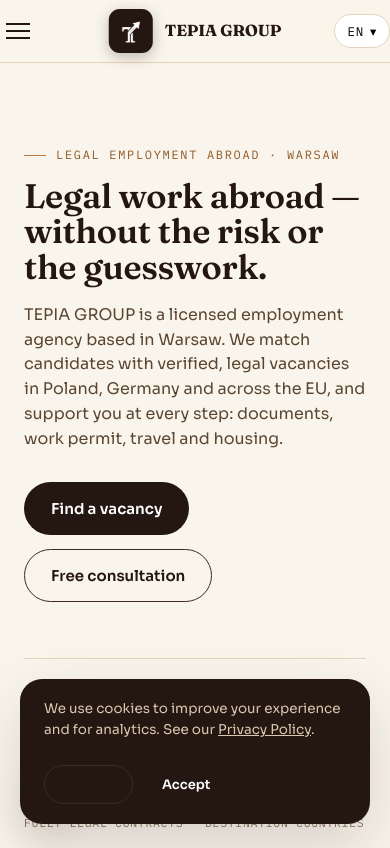
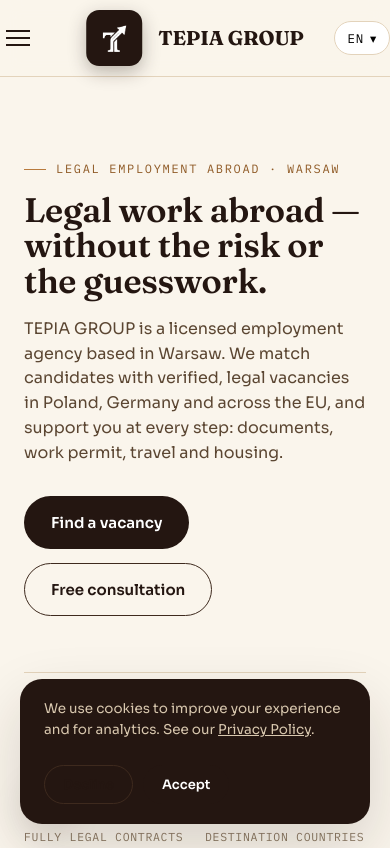
Before and after one commit to inkbeatstudio/tapia, a plain HTML site: page public-site/index.html in a window 390 px wide. Shown: the top 848 px of the page. Drawn offline with Linux system fonts and the light colour scheme.

Commit message:
Add files via upload

```diff
--- a/public-site/assets/css/tepia.css
+++ b/public-site/assets/css/tepia.css
@@ -97,19 +97,18 @@
   backdrop-filter:blur(10px);
   border-bottom:1px solid var(--line);
 }
-.header-row{display:flex;align-items:center;justify-content:space-between;padding:14px 0;gap:24px;}
-.brand{display:flex;align-items:center;gap:12px;font-family:var(--font-display);font-weight:600;font-size:20px;}
+.header-row{display:flex;align-items:center;justify-content:space-between;padding:10px 0;gap:24px;min-height:88px;}
+.brand{display:flex;align-items:center;gap:16px;font-family:var(--font-display);font-weight:600;font-size:20px;}
 .brand .logo-badge{
-  flex-shrink:0;width:52px;height:52px;border-radius:13px;background:var(--espresso);
-  display:flex;align-items:center;justify-content:center;box-shadow:0 4px 14px rgba(36,22,17,.28);
+  flex-shrink:0;width:68px;height:68px;border-radius:16px;background:var(--espresso);
+  display:flex;align-items:center;justify-content:center;box-shadow:0 6px 18px rgba(36,22,17,.3);
 }
-.brand .logo-badge img{height:32px;width:auto;display:block;filter:brightness(0) invert(1);}
-.brand .brand-word{display:flex;flex-direction:column;line-height:1.08;}
-.brand .brand-word b{font-size:22px;font-weight:700;letter-spacing:-.01em;color:var(--espresso);}
-.brand .brand-word span{font-family:var(--font-mono);font-size:10px;letter-spacing:.09em;color:var(--bronze-deep);text-transform:uppercase;margin-top:3px;font-weight:600;}
-.main-nav{display:flex;align-items:center;gap:30px;}
-.main-nav a{font-size:14.5px;font-weight:500;color:var(--coffee-soft);transition:color .15s;position:relative;margin-right:30px;}
-.main-nav a:last-child{margin-right:0;}
+.brand .logo-badge img{height:42px;width:auto;display:block;filter:brightness(0) invert(1);}
+.brand .brand-word{display:flex;flex-direction:column;line-height:1.1;white-space:nowrap;}
+.brand .brand-word b{font-size:26px;font-weight:700;letter-spacing:-.01em;color:var(--espresso);white-space:nowrap;}
+.brand .brand-word span{font-family:var(--font-mono);font-size:11px;letter-spacing:.08em;color:var(--bronze-deep);text-transform:uppercase;margin-top:4px;font-weight:600;white-space:nowrap;}
+.main-nav{display:flex;align-items:center;gap:26px;}
+.main-nav a{font-size:14.5px;font-weight:500;color:var(--coffee-soft);transition:color .15s;position:relative;}
 .main-nav a:hover, .main-nav a.active{color:var(--bronze-deep);}
 .header-actions{display:flex;align-items:center;gap:14px;}
 .lang-switch{position:relative;}
@@ -284,8 +283,9 @@
 .avatar-circle{
   width:100%;aspect-ratio:1/1;border-radius:var(--radius-lg);background:linear-gradient(135deg,var(--linen),var(--bronze-glow));
   display:flex;align-items:center;justify-content:center;font-family:var(--font-display);font-size:34px;font-weight:600;
-  color:var(--espresso);margin-bottom:18px;
+  color:var(--espresso);margin-bottom:18px;overflow:hidden;
 }
+.avatar-circle img{width:100%;height:100%;object-fit:cover;}
 .team-card h4{font-family:var(--font-display);font-size:18px;margin-bottom:2px;}
 .team-card .role{font-family:var(--font-mono);font-size:12px;color:var(--muted);text-transform:uppercase;letter-spacing:.04em;margin-bottom:14px;}
 .team-card .bio{font-size:13.5px;color:var(--coffee-soft);margin-bottom:12px;}
@@ -504,10 +504,10 @@
   .header-row{justify-content:space-between;}
   .brand{position:absolute;left:50%;top:50%;transform:translate(-50%,-50%);}
   .brand .brand-word span{display:none;}
-  .brand .logo-badge{width:44px;height:44px;border-radius:11px;}
-  .brand .logo-badge img{height:27px;}
-  .brand .brand-word b{font-size:16px;}
-  .header-row{position:relative;}
+  .brand .logo-badge{width:56px;height:56px;border-radius:13px;}
+  .brand .logo-badge img{height:34px;}
+  .brand .brand-word b{font-size:20px;}
+  .header-row{position:relative;min-height:76px;}
   .grid-3, .grid-2{grid-template-columns:1fr;}
   .footer-grid{grid-template-columns:1fr;}
   .field-row{grid-template-columns:1fr;}
--- a/public-site/index.html
+++ b/public-site/index.html
@@ -160,6 +160,11 @@
         <div><h4 data-i18n="about.v3_t">A manager for the whole contract</h4><p data-i18n="about.v3_d">Your personal manager stays reachable for as long as your contract runs.</p></div>
       </div>
     </div>
+  </section>
+
+  <!-- PHOTO BANNER -->
+  <section style="padding:0;">
+    <img src="https://images.unsplash.com/photo-1758518730384-be3d205838e8?w=2000&q=75&auto=format&fit=crop" alt="People starting new jobs abroad" style="width:100%;height:340px;object-fit:cover;display:block;">
   </section>
 
   <!-- HOT VACANCIES -->
```
Also changed, not shown: public-site/about.html (+3 -3 lines).
